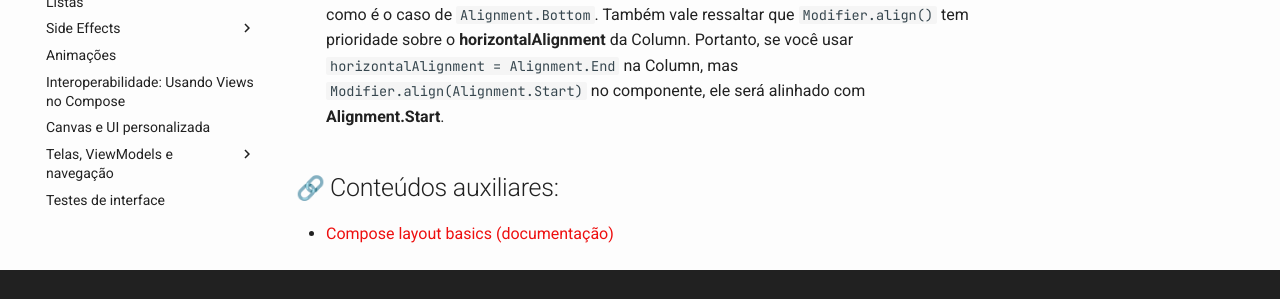
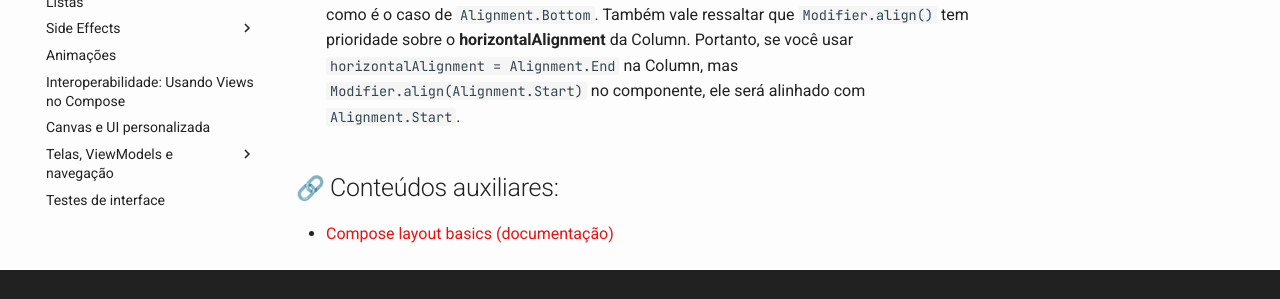
Before and after one commit to jsericksk/Jetpack-Compose-Journey, an MkDocs documentation site: the page built from docs/layouts/column.md, in a window 1280 px wide and 900 px high, scrolled down 3841 px. Shown: the part 493-792 px from the top of the window. Built offline with MkDocs 1.6.1 and Material for MkDocs 9.7.7, drawn with Linux system fonts in a browser that asks for light colours; emoji names are drawn with the system emoji font; comment, search, counter and statistics services are not loaded.

Commit message:
column.md atualizado

````diff
--- a/docs/layouts/column.md
+++ b/docs/layouts/column.md
@@ -205,7 +205,7 @@ fun Profile() {
 ![Column centralizada](column/img-04.png)
 
 - É importante notar que dentro da Column só podemos modificar o alinhamento horizontal dessa forma. Se tentarmos aplicar ```Alignment.Bottom```, por exemplo, você verá um erro, pois ```Modifier.align()``` espera um ```Alignment.Horizontal``` e não um ```Alignment.Vertical```, como é o caso de ```Alignment.Bottom```.
-Também vale ressaltar que ```Modifier.align()``` tem prioridade sobre o **horizontalAlignment** da Column. Portanto, se você usar ```horizontalAlignment = Alignment.End``` na Column, mas ```Modifier.align(Alignment.Start)``` no componente, ele será alinhado com **Alignment.Start**.
+Também vale ressaltar que ```Modifier.align()``` tem prioridade sobre o **horizontalAlignment** da Column. Portanto, se você usar ```horizontalAlignment = Alignment.End``` na Column, mas ```Modifier.align(Alignment.Start)``` no componente, ele será alinhado com ```Alignment.Start```.
 
 ## :link: Conteúdos auxiliares:
 - [Compose layout basics (documentação)](https://developer.android.com/jetpack/compose/layouts/basics)
````
Also changed, not shown: docs/layouts/row.md (+1 -1 lines).
